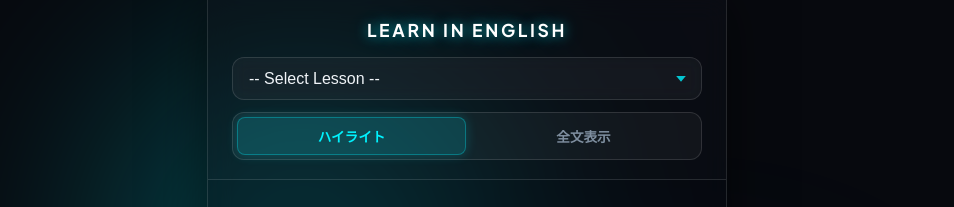
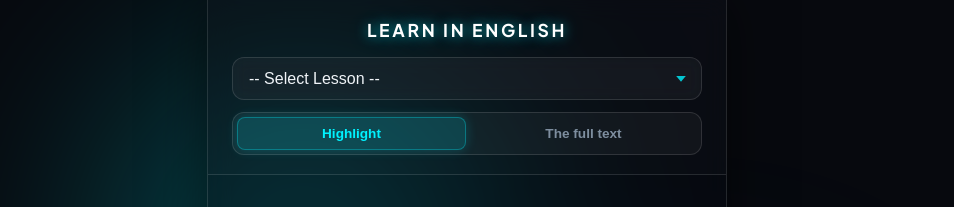
Before and after one commit to kzaknsok/basic-listenig-app, a website: page index.html in a window 1280 px wide. Shown: the top 207 px of the page, without its empty margins (173-1127 px from the left). Drawn offline with Linux system fonts and the light colour scheme.

Commit message:
improves UI

```diff
--- a/index.html
+++ b/index.html
@@ -28,8 +28,8 @@
 
         <!-- ビュー切替タブ -->
         <div class="view-tabs">
-          <button id="tab-transcript" class="tab-btn active">ハイライト</button>
-          <button id="tab-text" class="tab-btn">全文表示</button>
+          <button id="tab-transcript" class="tab-btn active">Highlight</button>
+          <button id="tab-text" class="tab-btn">The full text</button>
         </div>
       </div>
     </header>
```
